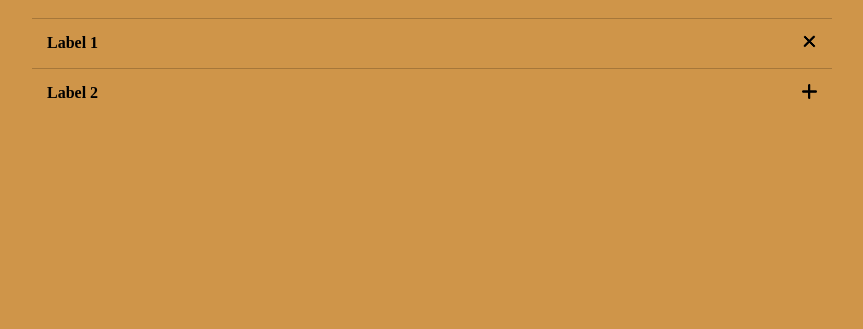
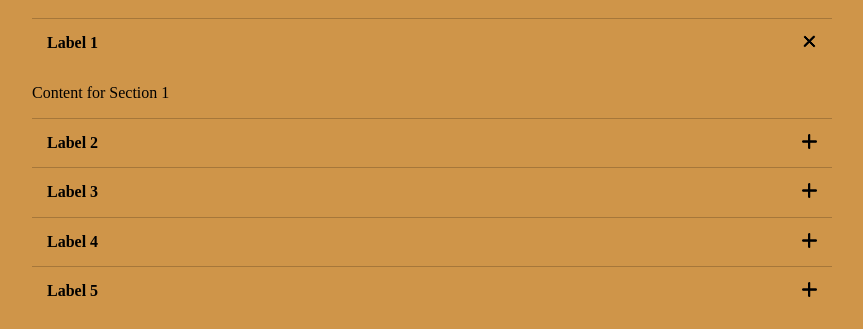
Before and after one commit to Maliten/cssBayan, a plain HTML site: page cssBayan/index.html in a window 1280 px wide. Both pictures are taken after a click on the label "Label 1". Shown: the part 100-429 px from the top of the page, without its empty margins (208-1071 px from the left). Drawn offline with nearby package versions, Linux system fonts and the light colour scheme.

Commit message:
feat: add more elements to accordion in html file and add content animation in css (Sun, Mar 12, 2023 12:33:04 PM)

```diff
--- a/cssBayan/css/style.css
+++ b/cssBayan/css/style.css
@@ -40,9 +40,11 @@ body{
 }
 
 .accordion_content{
-  display: none;
+  /*display: none;*/
   overflow: hidden;
   max-height: 0;
+
+  transition: max-height 1s ease-in-out;
 }
 
 
@@ -51,5 +53,6 @@ transform: rotate(45deg);
 }
 
 .accordion_input:checked ~ .accordion_content{
-    display: block;
+   /* display: block;*/
+    max-height: 500px;
  }
--- a/cssBayan/index.html
+++ b/cssBayan/index.html
@@ -31,6 +31,33 @@
 
       </div>
 
+      <div class="accordion_item">
+        <input class="accordion_input" type="radio" id="accordion-3" name="accordion-radio">
+        <label class="accordion_label" for="accordion-3">Label 3</label>
+        <div class="accordion_content">
+        <p>Content for Section 3</p>
+        </div>
+
+      </div>
+
+      <div class="accordion_item">
+        <input class="accordion_input" type="radio" id="accordion-4" name="accordion-radio">
+        <label class="accordion_label" for="accordion-4">Label 4</label>
+        <div class="accordion_content">
+        <p>Content for Section 4</p>
+        </div>
+
+      </div>
+
+      <div class="accordion_item">
+        <input class="accordion_input" type="radio" id="accordion-5" name="accordion-radio">
+        <label class="accordion_label" for="accordion-5">Label 5</label>
+        <div class="accordion_content">
+        <p>Content for Section 5</p>
+        </div>
+
+      </div>
+
 
     </div>
 
```
